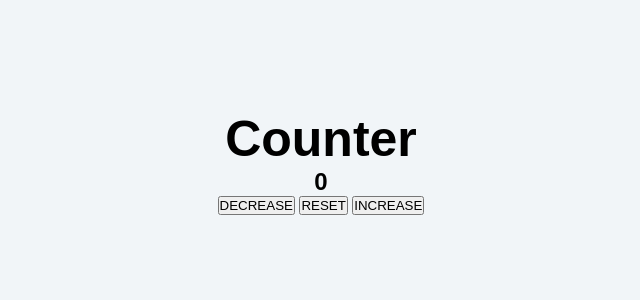
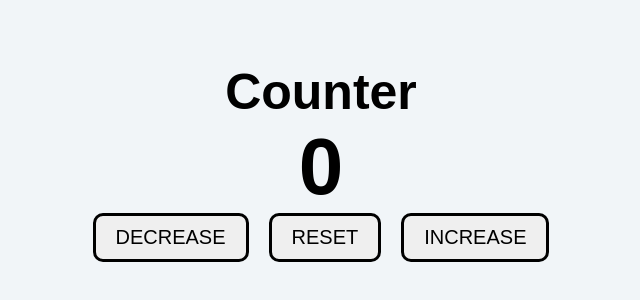
Before and after one commit to sulfikaralijun/01---Counter-Javascript-Project, a plain HTML site: page index.html in a window 1280 px wide. Shown: the part 238-538 px from the top of the page, without its empty margins (319-959 px from the left). Drawn offline with Linux system fonts and the light colour scheme.

Commit message:
update style.css

```diff
--- a/src/style.css
+++ b/src/style.css
@@ -22,3 +22,16 @@ body {
 .container h1 {
   font-size: 50px;
 }
+.container #count {
+  font-size: 80px;
+}
+.container .btn {
+  display: flex;
+  gap: 20px;
+}
+.btn button {
+  padding: 10px 20px;
+  border-radius: 10px;
+  border: 3px solid ;
+  font-size: 20px;
+}
```
